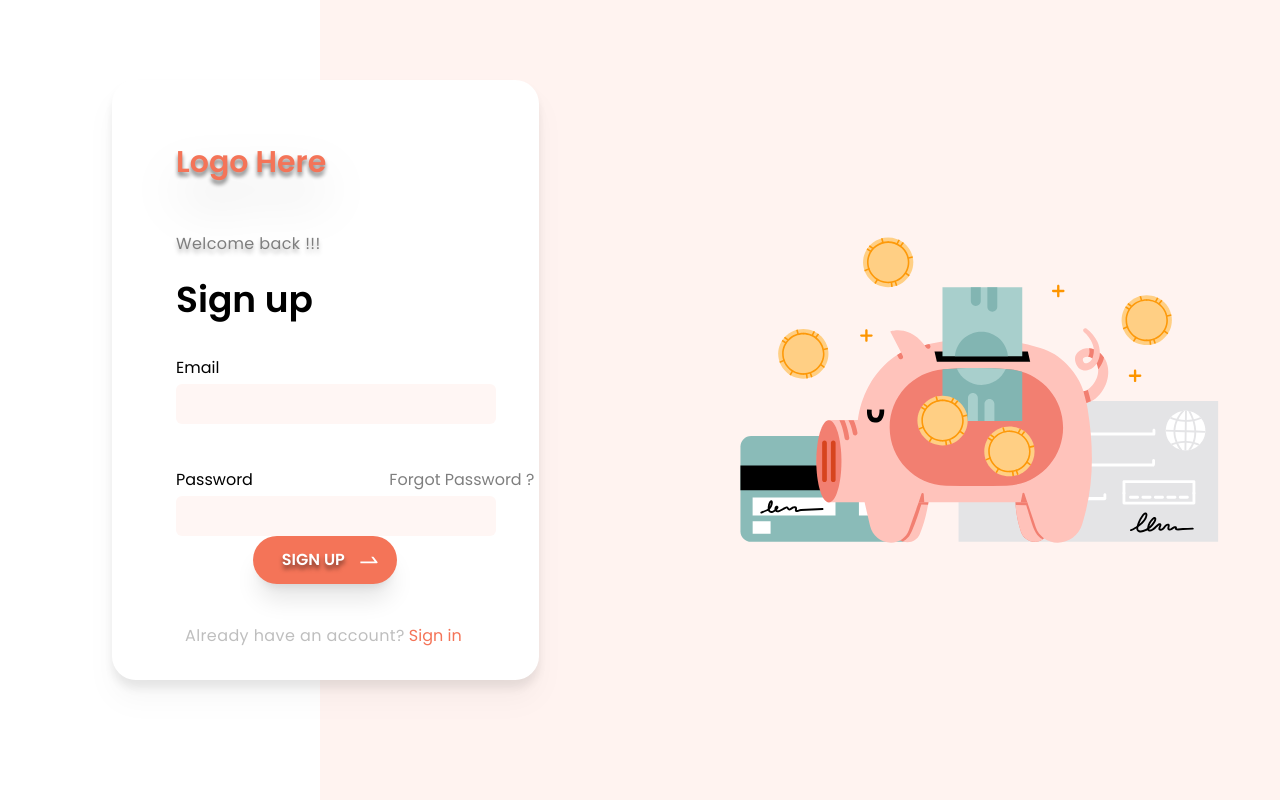
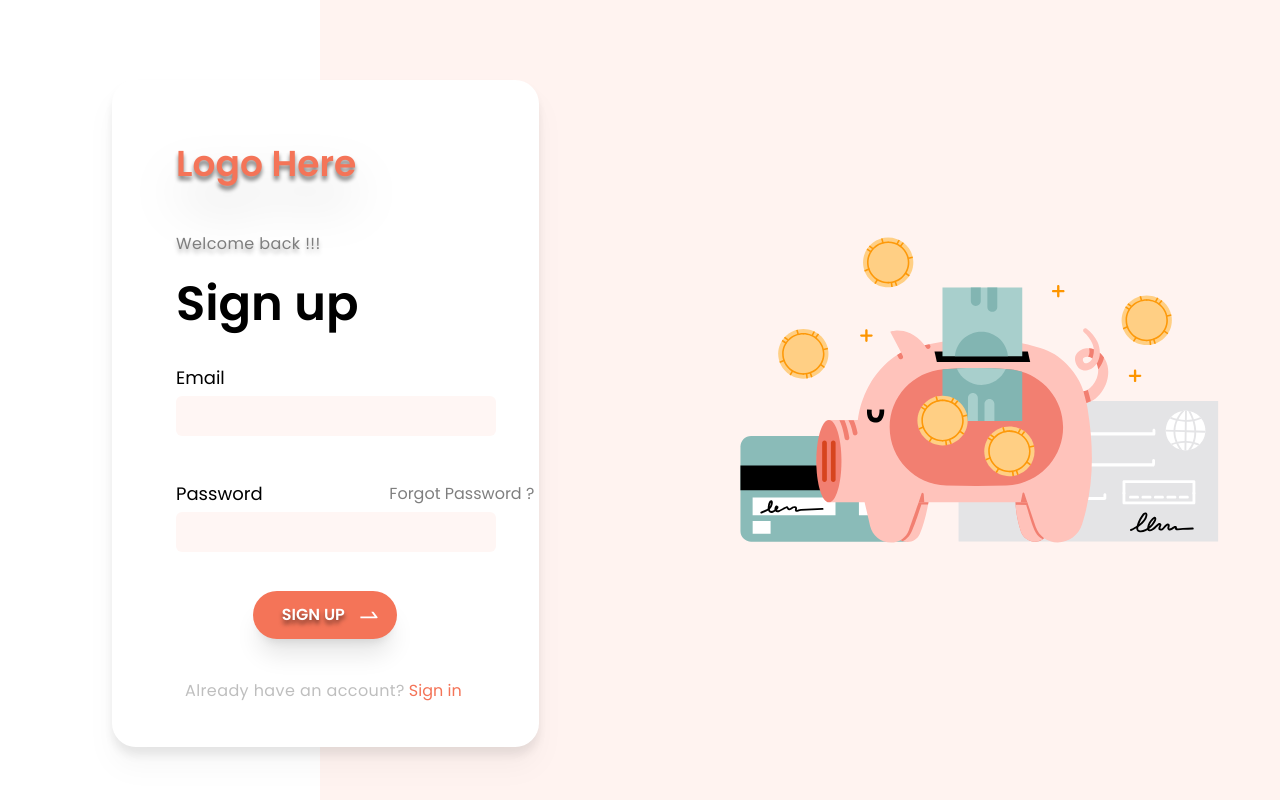
Before and after one commit to wojciechszmelczerczyk/react-auth-ui, a React (Create React App) app: page /signup in a window 1280 px wide. Built offline with nearby package versions, Linux system fonts and the light colour scheme.

Commit message:
styles adjusted

```diff
--- a/src/components/AuthForm.tsx
+++ b/src/components/AuthForm.tsx
@@ -70,23 +70,25 @@ const AuthForm = ({ accountExist }: any) => {
   };
 
   return (
-    <div className='flex flex-col absolute top-20 bg-white drop-shadow-xl rounded-3xl h-3/4 lg:h-3/4 2xl:h-3/4 sm:w-2/3 md:w-3/4 lg:w-1/3 3xl:w-1/4 left-28'>
-      <h1 className='logoHeader mx-16 py-16 drop-shadow-2xl text-orange_form h-32 lg:text-3xl text-4xl font-poppins font-semibold text-center lg:text-start'>
+    <div className='flex flex-col absolute top-20 bg-white drop-shadow-xl rounded-3xl h-5/6 sm:w-2/3 md:w-3/4 lg:w-1/3 3xl:w-1/4 left-28'>
+      <h1 className='logoHeader mx-16 py-16 drop-shadow-2xl text-orange_form h-32 text-3xl lg:text-4xl font-poppins font-semibold text-center lg:text-start'>
         Logo Here
       </h1>
       <div className='mx-16'>
-        <h2 className='welcomeHeader font-poppins py-6 opacity-50 drop-shadow-sm tracking-wide	'>
+        <h2 className='welcomeHeader font-poppins text-base	py-6 opacity-50 drop-shadow-sm tracking-wide'>
           Welcome back !!!
         </h2>
-        <h1 className='font-poppins font-semibold text-3xl lg:text-4xl 2xl:text-6xl'>
+        <h1 className='font-poppins font-semibold text-3xl lg:text-4xl xl:text-5xl 2xl:text-6xl'>
           {accountExist ? "Sign in" : "Sign up"}
         </h1>
       </div>
       <div className='flex flex-col gap-y-6 pt-8'>
         <div className='flex flex-col'>
-          <label className='mx-16 py-1 font-poppins'>Email</label>
+          <label className='mx-16 py-1 font-poppins text-lg 3xl:text-xl'>
+            Email
+          </label>
           <input
-            className='mx-16 p-2.5 h-10 w-3/4 bg-orange_input block rounded-md'
+            className='mx-16 p-2.5 h-10 3xl:h-12 w-3/4 bg-orange_input block rounded-md'
             type='text'
             onInput={() => setEmailError("")}
             onChange={(e) => setEmail(e.target.value)}
@@ -103,16 +105,18 @@ const AuthForm = ({ accountExist }: any) => {
         </div>
         <div className='flex flex-col'>
           <div className='flex'>
-            <label className='mx-16 py-1 w-1/2 font-poppins'>Password</label>
+            <label className='mx-16 py-1 w-1/2 font-poppins text-lg 3xl:text-xl'>
+              Password
+            </label>
             <NavLink
               to='/'
-              className='opacity-50 font-poppins w-1/2 self-center'
+              className='opacity-50 font-poppins w-1/2 self-center text-base 3xl:text-lg'
             >
               Forgot Password ?
             </NavLink>
           </div>
           <input
-            className='mx-16 p-2.5 h-10 w-3/4 bg-orange_input block rounded-md'
+            className='mx-16 p-2.5 h-10 3xl:h-12 w-3/4 bg-orange_input block rounded-md'
             type='password'
             onInput={() => setPasswordError("")}
             onChange={(e) => setPassword(e.target.value)}
@@ -128,14 +132,14 @@ const AuthForm = ({ accountExist }: any) => {
           </div>
         </div>
       </div>
-      <div className='flex flex-col gap-y-10 grow items-center justify-center -mt-12'>
+      <div className='flex flex-col gap-y-10 grow items-center justify-center -mt-5'>
         <button
           type='submit'
           value='submit'
-          className='flex text-white justify-center bg-orange_form hover:bg-hover_orange_form rounded-3xl w-36 h-12 shadow-xl'
+          className='flex text-white justify-center bg-orange_form hover:bg-hover_orange_form rounded-3xl w-36 h-12 3xl:w-44 3xl:h-14 shadow-xl'
           onClick={onSubmit}
         >
-          <p className='buttonText font-poppins font-semibold mx-3 self-center text-md'>
+          <p className='buttonText font-poppins font-semibold mx-3 self-center text-md 3xl:text-lg'>
             {accountExist ? "SIGN IN" : "SIGN UP"}
           </p>
           <img
--- a/src/pages/LoginPage.tsx
+++ b/src/pages/LoginPage.tsx
@@ -19,8 +19,13 @@ const LoginPage: FC = () => {
         <div className='w-6/12 bg-pink'></div>
         <AuthForm accountExist={accountExist} />
       </div>
-      <div className='flex  w-1/2 bg-pink'>
-        <img alt='' src={finances} className='invisible lg:visible' />
+      <div className='flex w-1/2 bg-pink items-center justify-items-center'>
+        <img
+          alt=''
+          src={finances}
+          className='invisible lg:visible right-24'
+          width={1000}
+        />
       </div>
     </div>
   );
```
